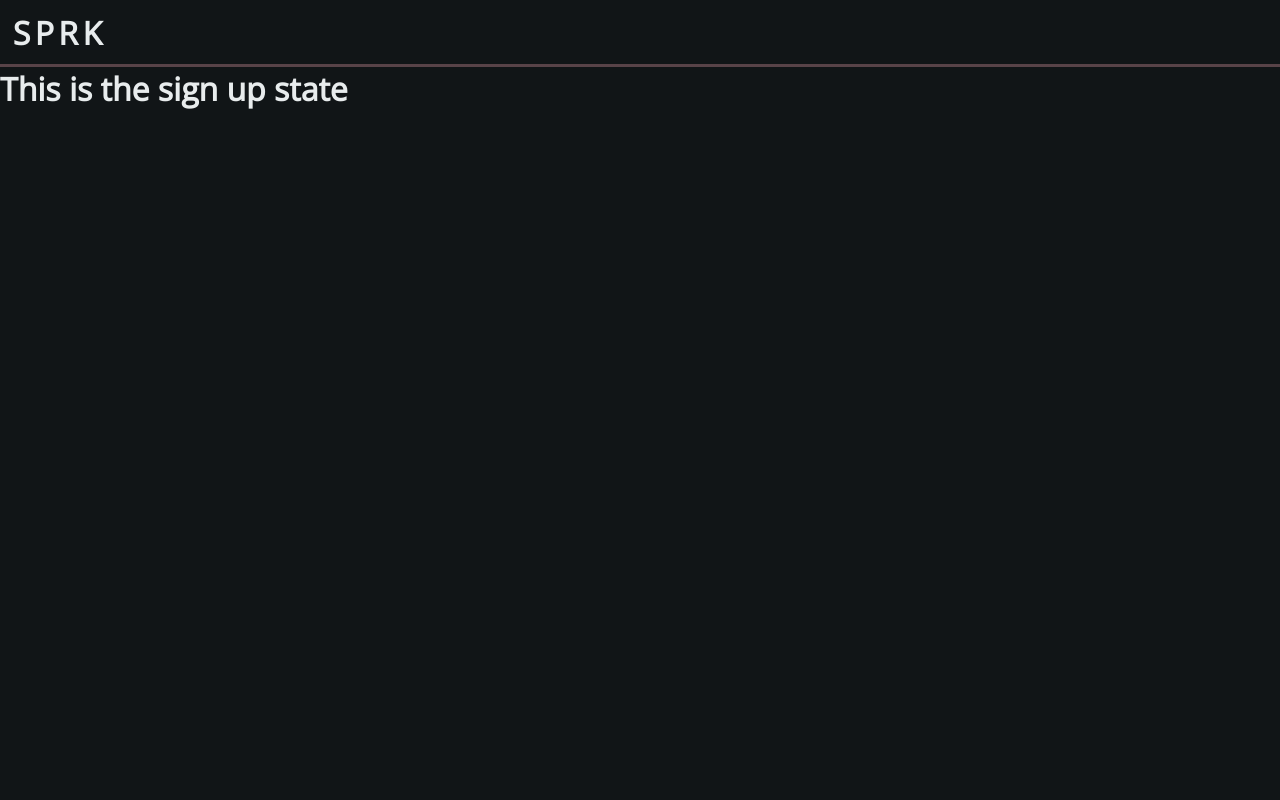
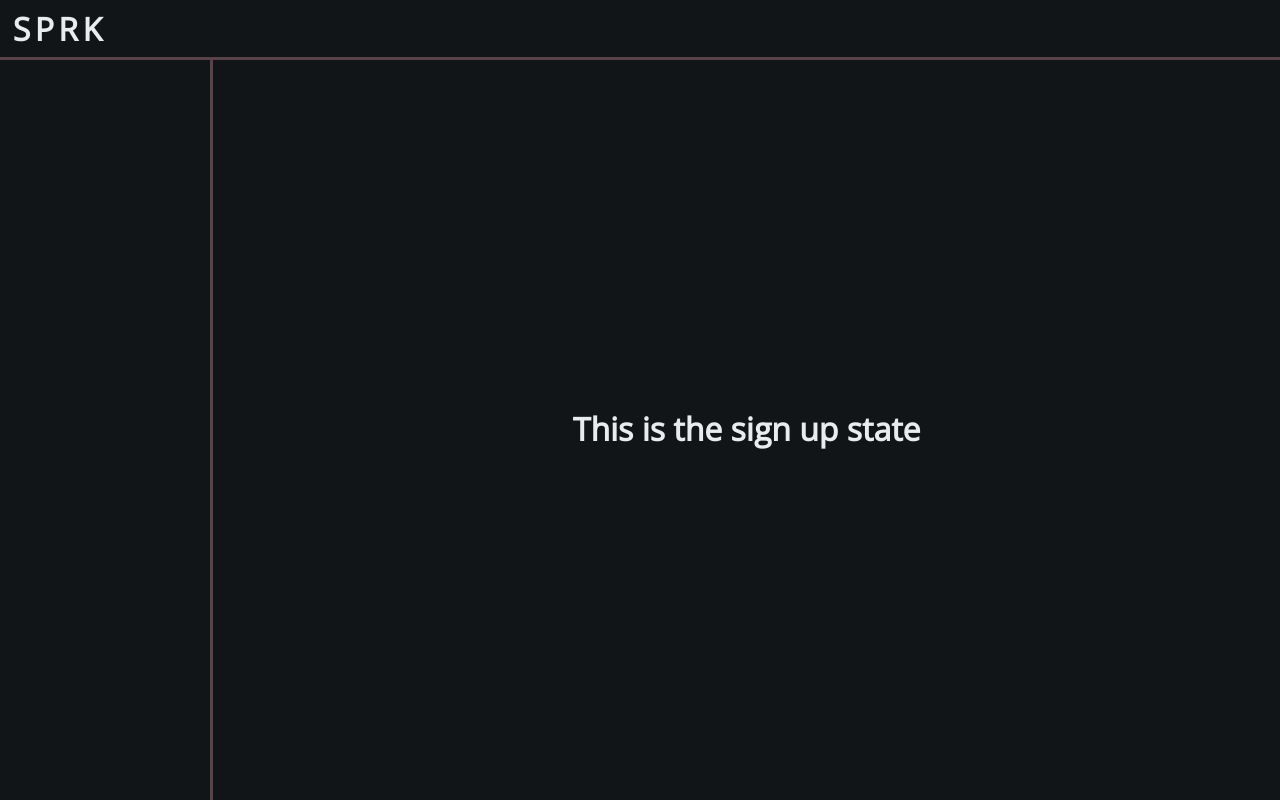
Before and after one commit to HelplessSoldier/TOP_chatApp, a React (Vite) app in the folder client/: page / in a window 1280 px wide. Built offline with nearby package versions, Linux system fonts and the light colour scheme.

Commit message:
adding states

```diff
--- a/client/src/App.css
+++ b/client/src/App.css
@@ -6,3 +6,11 @@
   width: 100vw;
   height: 100vh;
 }
+
+.mainRoot {
+  display: grid;
+  grid-template-rows: 1fr 13fr;
+  grid-template-columns: 1fr 5fr;
+  width: 100vw;
+  height: 100vh;
+}
--- a/client/src/App.jsx
+++ b/client/src/App.jsx
@@ -7,13 +7,15 @@ import {
 import './App.css'
 import Header from './globalPartials/Header';
 import SignUp from './pageStates/signup/SignUp';
+import SideBar from './globalPartials/SideBar';
 
 function App() {
   return (
-    <>
+    <div className='mainRoot'>
       <Header />
+      <SideBar />
       <SignUp />
-    </>
+    </div>
   )
 }
 
--- a/client/src/globalPartials/Header.css
+++ b/client/src/globalPartials/Header.css
@@ -1,5 +1,5 @@
 .headerContainer {
-  height: 8vh;
+  height: 100%;
   display: flex;
   flex-direction: row;
   justify-content: space-between;
@@ -7,6 +7,8 @@
   padding-left: 1vw;
   padding-right: 1vw;
   border-bottom: 3px solid var(--secondary-color);
+  grid-column: 1 / span 2;
+  grid-row: 1;
 }
 
 .headerLogo {
--- /dev/null
+++ b/client/src/globalPartials/SideBar.css
@@ -0,0 +1,3 @@
+.sideBarContainer {
+  border-right: 3px solid var(--secondary-color);
+}
--- /dev/null
+++ b/client/src/globalPartials/SideBar.jsx
@@ -0,0 +1,9 @@
+import './SideBar.css';
+
+export default function SideBar() {
+  return (
+    <div className='sideBarContainer'>
+
+    </div>
+  )
+}
--- a/client/src/pageStates/signup/SignUp.css
+++ b/client/src/pageStates/signup/SignUp.css
@@ -0,0 +1,8 @@
+.signUpContainer {
+  display: flex;
+  align-items: center;
+  justify-content: center;
+  grid-column: 2;
+  grid-row: 2;
+  height: 100%;
+}
--- a/client/src/pageStates/signup/SignUp.jsx
+++ b/client/src/pageStates/signup/SignUp.jsx
@@ -1,3 +1,5 @@
+import './SignUp.css'
+
 export default function SignUp() {
   return (
     <div className="signUpContainer">
```
